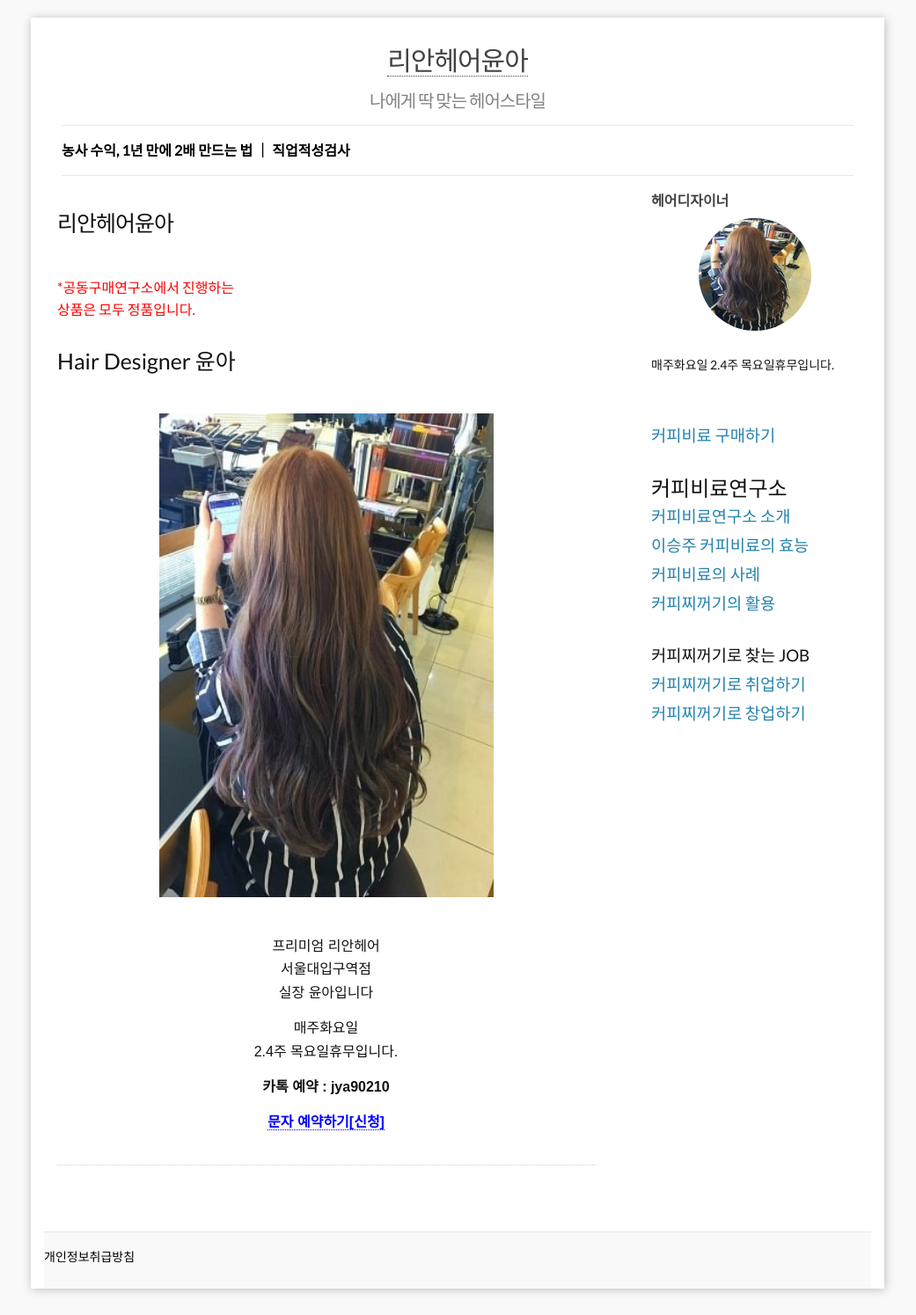
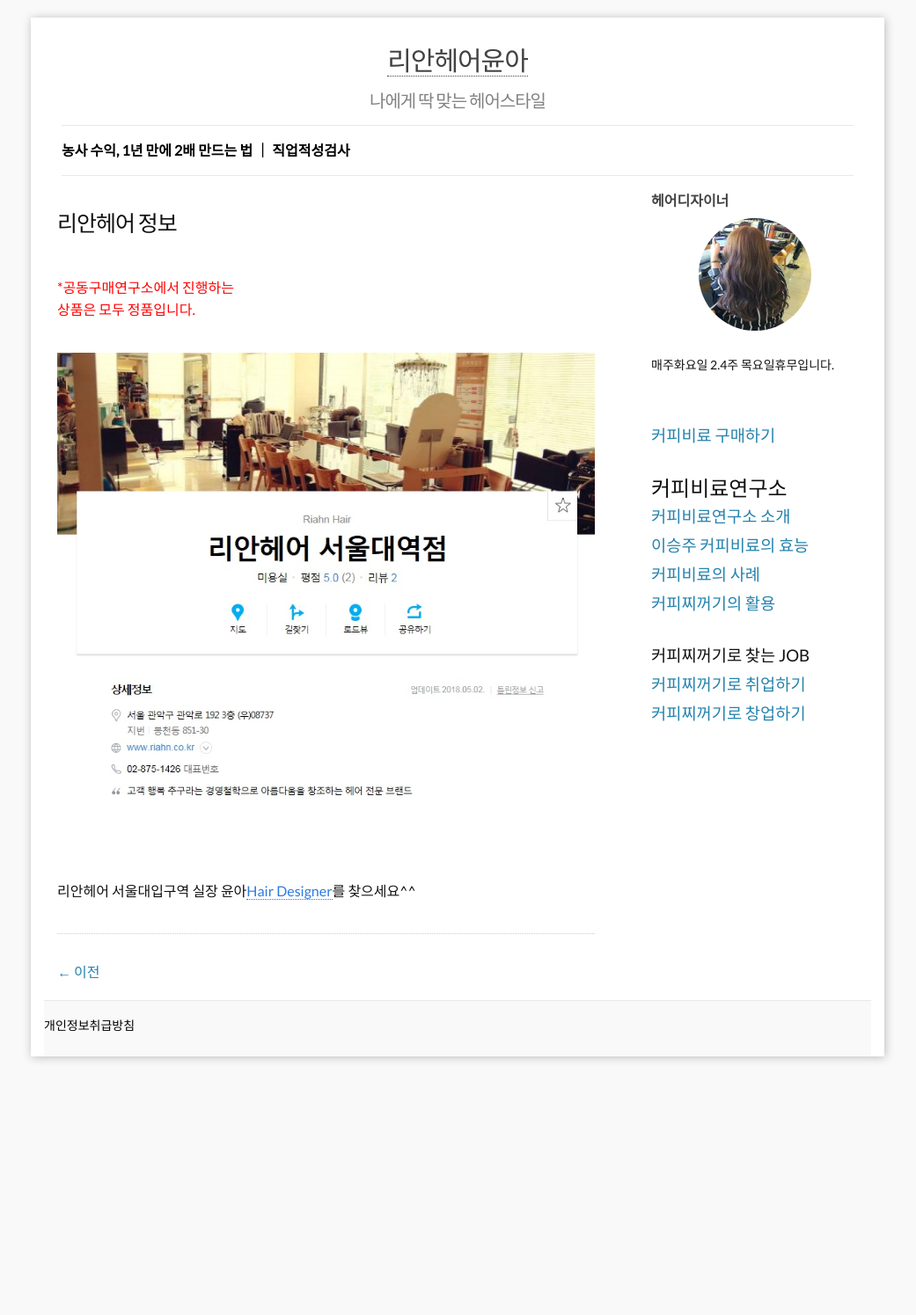
Before and after one commit to leevra/hair, a Jekyll site: the page built from _posts/2018-11-20-12.md, in a window 1280 px wide. Shown: the whole page at 88% size, without its empty margins (120-1161 px from the left). Built offline with Jekyll 4.4.1, drawn with Linux system fonts in a browser that asks for light colours; comment, search, counter and statistics services are not loaded; after the commit the page ends 1231 px from its top, so only the background shows below that.

Commit message:
VersionActivity

```diff
--- a/_posts/2018-11-20-12.md
+++ b/_posts/2018-11-20-12.md
@@ -1,22 +1,13 @@
 ---
 layout: post
-title:  "리안헤어윤아"
+title:  "리안헤어 정보"
 date:   2018-11-20 10:23:16
-tags: [헤어디자이너 윤아, 리안헤어윤아]
+tags: [헤어디자이너 윤아, 리안헤어]
 comments: true
 ---
 
-<h2>Hair Designer 윤아</h2>
-<br>
-<center>
-<img class="alignnone size-full wp-image-67" src="/images/20180205_013834.jpg" alt="" width="380" height="550" />
-</center>
 
-<p>&nbsp;</p>
-<p style="text-align: center;"><span style="font-family: arial,helvetica,sans-serif;">프리미엄 리안헤어</span><br />
-<span style="font-family: arial,helvetica,sans-serif;"> 서울대입구역점</span><br />
-<span style="font-family: arial,helvetica,sans-serif;"> 실장 윤아입니다</span></p>
-<p style="text-align: center;"><span style="font-family: arial,helvetica,sans-serif;">매주화요일</span><br />
-<span style="font-family: arial,helvetica,sans-serif;"> 2.4주 목요일휴무입니다.</span></p>
-<p style="text-align: center;"><span style="font-family: arial,helvetica,sans-serif;"><strong>카톡 예약 : jya90210</strong></span></p>
-<p style="text-align: center;"><span style="color: #0000ff;"><a style="color: #0000ff;" href="sms:010-9483-0368"><strong><span style="font-family: arial,helvetica,sans-serif;">문자 예약하기[신청]</span></strong></a></span></p>
+
+<img class="alignnone size-full wp-image-67" src="/images/20180503_022244.jpg" alt="" width="100%" height="100%" />
+<br><br>
+<p>리안헤어 서울대입구역 실장 윤아<a class="f_link_b" href="http://blog.naver.com/jya90210" target="_blank" rel="noopener">Hair Designer</a>를 찾으세요^^</p>
```
Also changed, not shown: _posts/2018-11-19-1.md (added, +11 -0 lines), a_home.md (+0 -16 lines).
